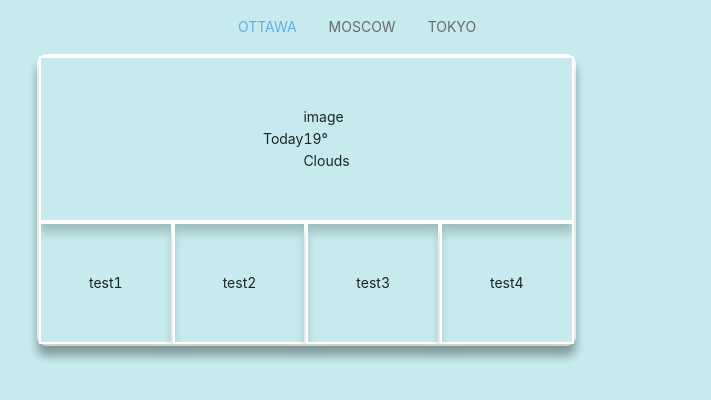
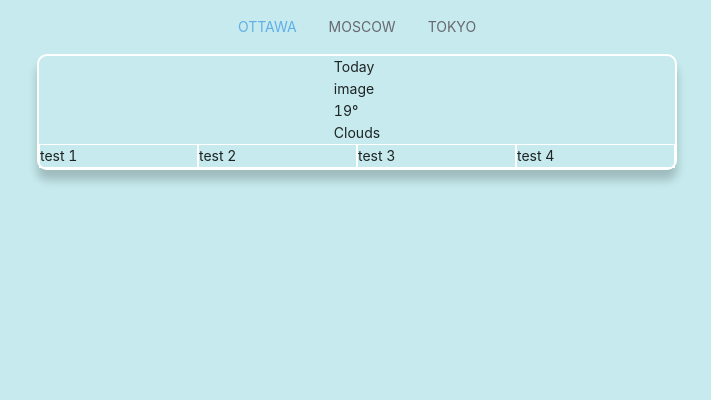
Before and after one commit to McLukke/aa-frontend-challenge, a React (Create React App) app: page / in a window 1280 px wide. Shown: the top 400 px of the page, without its empty margins (283-994 px from the left). Built offline with nearby package versions, Linux system fonts and the light colour scheme.

Commit message:
use flexbox

```diff
--- a/src/App.js
+++ b/src/App.js
@@ -1,5 +1,6 @@
 import React from "react";
-import { Row, Col } from "antd";
+import { Row, Col, Layout } from "antd";
+import Card from "./components/Card";
 import Section from "./components/Section";
 
 import styles from "./App.module.scss";
@@ -42,7 +43,34 @@ export default class App extends React.Component {
 
         <Row justify="center" align="middle">
           <Col xs={24} md={20} lg={16} xl={12} xxl={4}>
-            <Section smoothRadius>
+            <Card>
+              <Row justify="center">
+                <Col>
+                  <div>Today</div>
+                  <div>
+                    <span>image</span>
+                    <div>19&deg;</div>
+                    <div>Clouds</div>
+                  </div>
+                </Col>
+              </Row>
+
+              <Row justify="center">
+                <Col style={{ border: "1px solid white" }} xs={6}>
+                  test 1
+                </Col>
+                <Col style={{ border: "1px solid white" }} xs={6}>
+                  test 2
+                </Col>
+                <Col style={{ border: "1px solid white" }} xs={6}>
+                  test 3
+                </Col>
+                <Col style={{ border: "1px solid white" }} xs={6}>
+                  test 4
+                </Col>
+              </Row>
+            </Card>
+            {/* <Section smoothRadius>
               <Section style={{ display: "flex" }} showPadding>
                 <div>Today</div>
                 <div>
@@ -55,7 +83,7 @@ export default class App extends React.Component {
               <Section showPadding>test2</Section>
               <Section showPadding>test3</Section>
               <Section showPadding>test4</Section>
-            </Section>
+            </Section> */}
           </Col>
         </Row>
       </>
--- /dev/null
+++ b/src/components/Card.jsx
@@ -0,0 +1,5 @@
+import styles from "./Card.module.scss";
+
+const Card = (props) => <div className={styles.base} {...props} />;
+
+export default Card;
--- /dev/null
+++ b/src/components/Card.module.scss
@@ -0,0 +1,5 @@
+.base {
+  border: 2px solid white;
+  box-shadow: 0px 10px 10px rgba(0, 0, 0, 0.2);
+  border-radius: 10px;
+}
--- a/src/components/Section.jsx
+++ /dev/null
@@ -1,12 +0,0 @@
-import styles from "./Section.module.scss";
-
-const Section = ({ showPadding, smoothRadius, ...restProps }) => (
-  <div
-    className={`${styles.base} ${showPadding ? styles.padding : ""} ${
-      smoothRadius ? styles.radius : ""
-    }`}
-    {...restProps}
-  />
-);
-
-export default Section;
--- a/src/components/Section.module.scss
+++ /dev/null
@@ -1,16 +0,0 @@
-.base {
-  border: 2px solid white;
-  box-shadow: 0px 10px 10px rgba(0, 0, 0, 0.2);
-
-  justify-content: center;
-  align-items: center;
-  display: inline-block;
-}
-
-.padding {
-  padding: 3rem;
-}
-
-.radius {
-  border-radius: 10px;
-}
```
